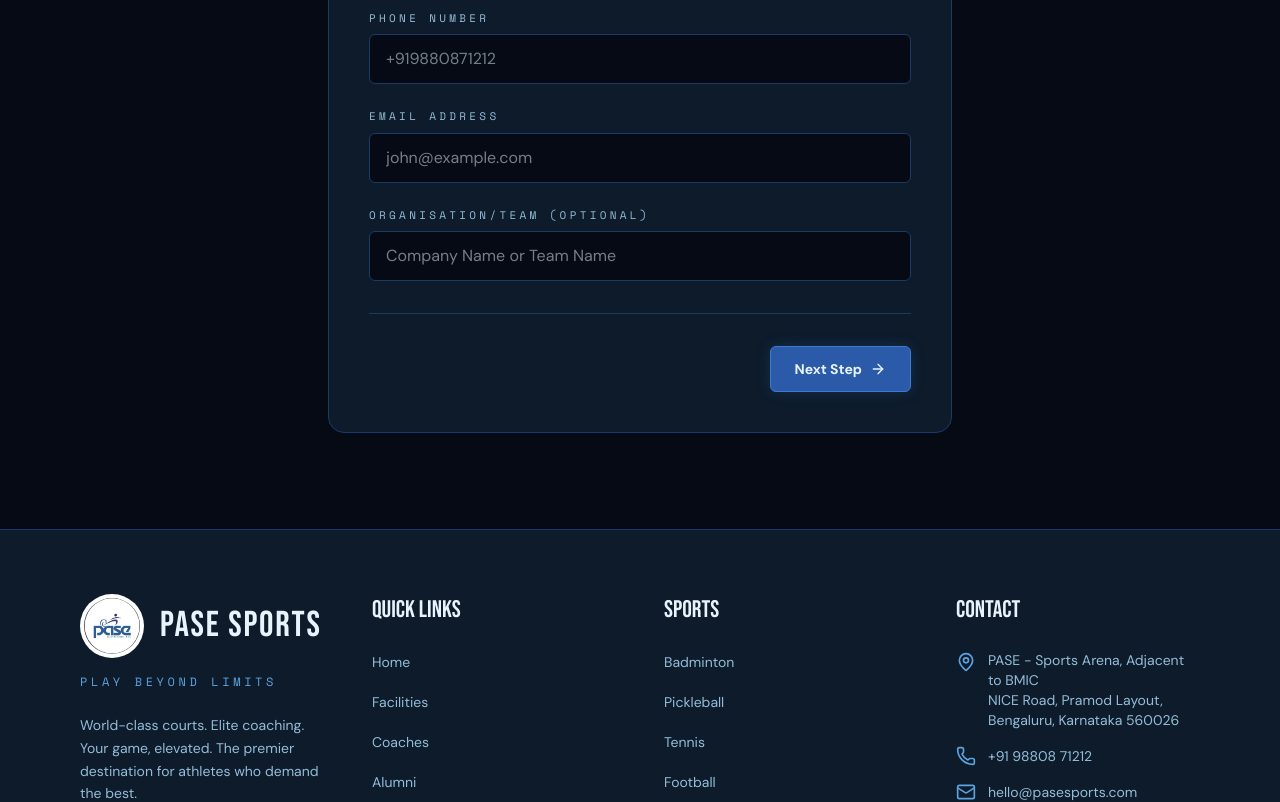
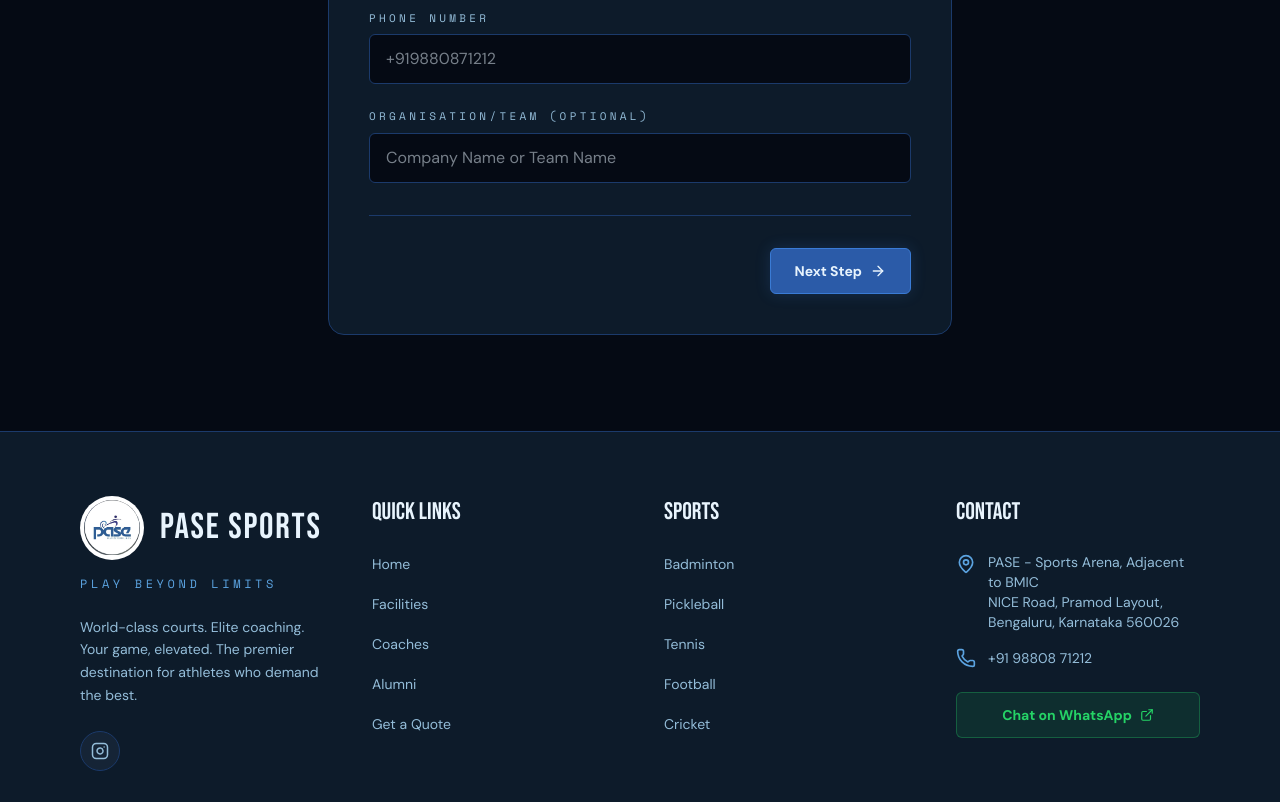
Before and after one commit to SU5A5/pasesports-website-demo, a React (Vite) app: page /pasesports-website-demo/get-a-quote in a window 1280 px wide. Shown: the part 660-1462 px from the top of the page. Built offline with nearby package versions, Linux system fonts and the light colour scheme.

Commit message:
fixed email issues

```diff
--- a/src/components/Footer.tsx
+++ b/src/components/Footer.tsx
@@ -1,5 +1,5 @@
 import { Link } from 'react-router-dom';
-import { Instagram, MapPin, Phone, Mail, ExternalLink } from 'lucide-react';
+import { Instagram, MapPin, Phone, ExternalLink } from 'lucide-react';
 
 export default function Footer() {
   return (
@@ -80,10 +80,6 @@
                 <span className="text-sm">+91 98808 71212</span>
               </a>
             </li>
-            <li className="flex items-center gap-3 text-text-secondary">
-              <Mail size={18} className="text-bright shrink-0 sm:w-5 sm:h-5" />
-              <span className="text-sm">hello@pasesports.com</span>
-            </li>
           </ul>
           <a
             href="https://wa.me/919880871212"
--- a/src/pages/GetQuote.tsx
+++ b/src/pages/GetQuote.tsx
@@ -10,7 +10,6 @@
 const formSchema = z.object({
   fullName: z.string().min(2, 'Name must be at least 2 characters'),
   phone: z.string().regex(/^\+91[0-9]{10}$/, 'Enter a valid Indian number (e.g. +919880871212)'),
-  email: z.string().email('Invalid email address'),
   organization: z.string().optional(),
 
   serviceType: z.enum(['Court Booking', 'Training Program', 'Tournament Hosting']),
@@ -81,7 +80,7 @@
 
   const nextStep = async () => {
     let fieldsToValidate: (keyof FormData)[] = [];
-    if (step === 1) fieldsToValidate = ['fullName', 'phone', 'email'];
+    if (step === 1) fieldsToValidate = ['fullName', 'phone'];
     if (step === 2) fieldsToValidate = ['serviceType', 'sport', 'facilityType', 'days', 'hoursPerDay', 'startDate', 'participants'];
 
     const isStepValid = await trigger(fieldsToValidate);
@@ -98,7 +97,6 @@
     const message = `New Quote Request — Pase Sports
 Name: ${data.fullName}
 Phone: ${data.phone}
-Email: ${data.email}
 Service: ${data.serviceType}
 Sport: ${data.sport}
 Facility: ${data.facilityType}
@@ -212,19 +210,6 @@
                         placeholder="+919880871212"
                       />
                       {errors.phone && <p className="text-error text-xs mt-2" role="alert">{errors.phone.message}</p>}
-                    </div>
-
-                    <div>
-                      <label htmlFor="email" className="block font-mono text-[11px] uppercase tracking-[0.3em] text-text-secondary mb-2">Email Address</label>
-                      <input
-                        id="email"
-                        {...register('email')}
-                        type="email"
-                        aria-invalid={!!errors.email}
-                        className={inputClass('email')}
-                        placeholder="john@example.com"
-                      />
-                      {errors.email && <p className="text-error text-xs mt-2" role="alert">{errors.email.message}</p>}
                     </div>
 
                     <div>
```
